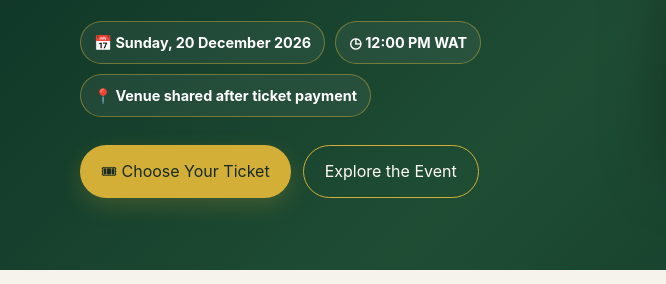
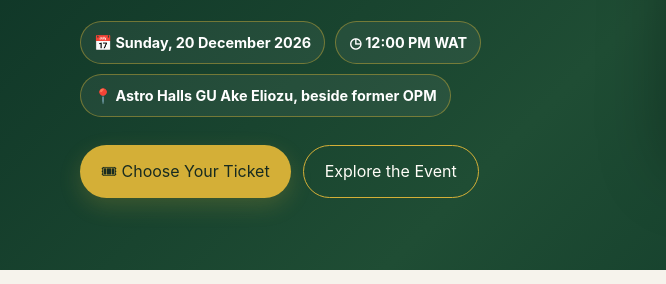
Before and after one commit to UncleRAX/snow-in-paradise, a plain HTML site: page index.html in a window 1280 px wide. Shown: the part 472-756 px from the top of the page, 0-666 px from the left. Drawn offline with Linux system fonts and the light colour scheme.

Commit message:
Update index.html

```diff
--- a/index.html
+++ b/index.html
@@ -221,7 +221,7 @@
           <div class="event-meta">
             <div class="meta-pill">📅 Sunday, 20 December 2026</div>
             <div class="meta-pill">◷ 12:00 PM WAT</div>
-            <div class="meta-pill">📍 Venue shared after ticket payment</div>
+            <div class="meta-pill">📍 Astro Halls GU Ake Eliozu, beside former OPM</div>
           </div>
           <div class="hero-actions">
             <a class="btn btn-gold" href="#tickets">🎟 Choose Your Ticket</a>
```
